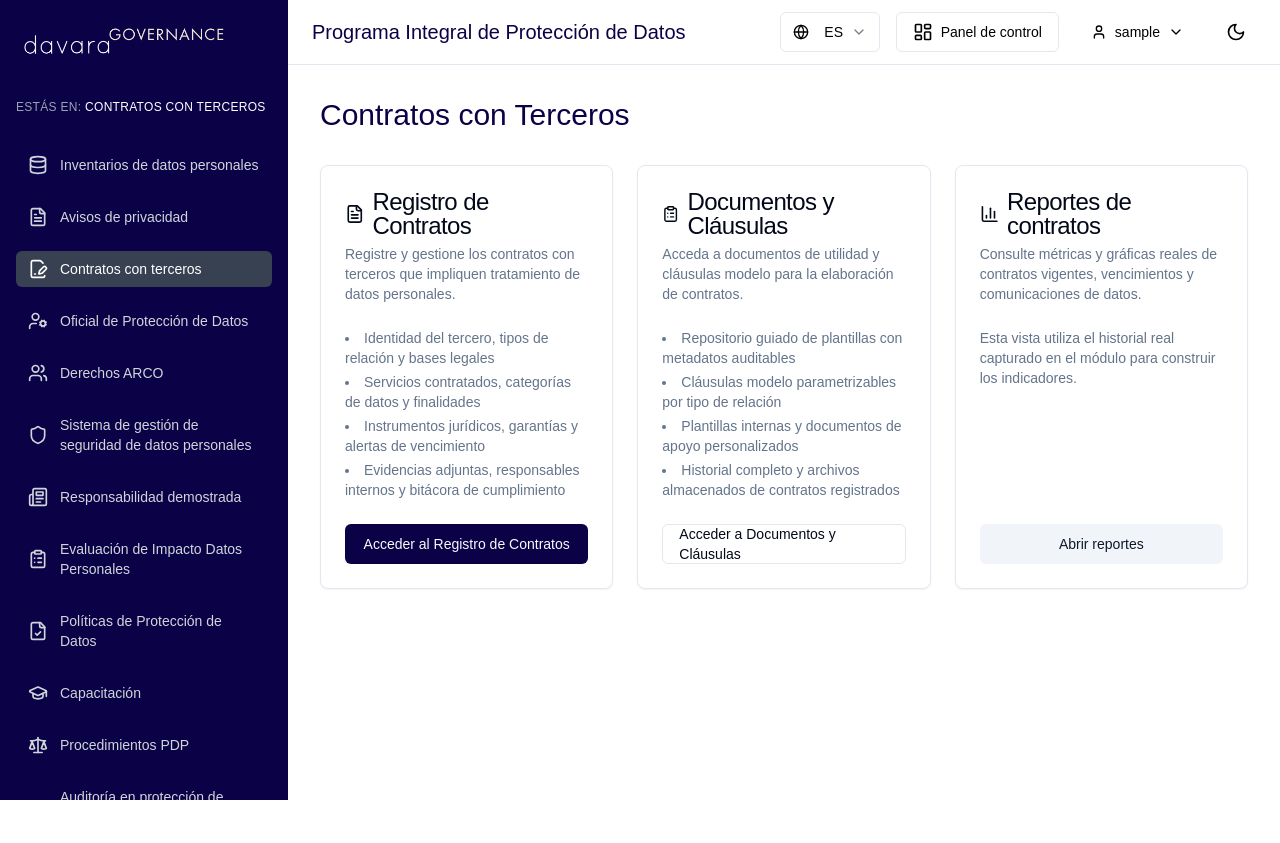
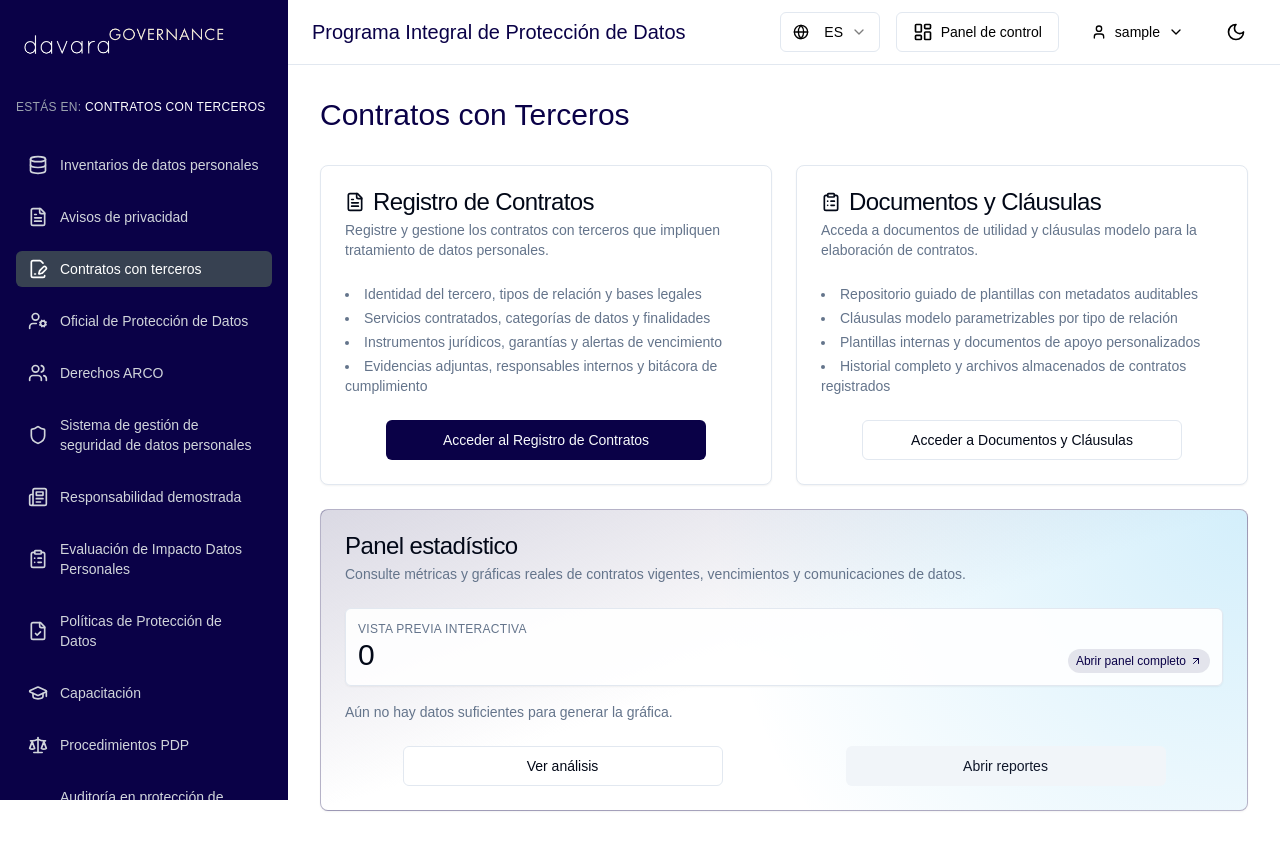
Before and after one commit to vicvaz074/plataforma_ppd, a Next.js app in the folder app/: page /third-party-contracts in a window 1280 px wide. Before the commit the page ends 800 px from the top, so only its background shows below. Built offline with nearby package versions, Linux system fonts and the light colour scheme; sample sign-in values are in the browser's storage; a web font is replaced by a local one.

Commit message:
Reemplaza cards de reportes por ModuleStatisticsCard en EIPD y terceros

```diff
--- a/app/app/arco-rights/page.tsx
+++ b/app/app/arco-rights/page.tsx
@@ -22,7 +22,7 @@ export default function ArcoRightsPage() {
               Seleccione una opción para comenzar la gestión de derechos ARCO.
             </CardDescription>
           </CardHeader>
-          <CardContent className="grid grid-cols-1 md:grid-cols-4 gap-6">
+          <CardContent className="grid grid-cols-1 gap-6 md:grid-cols-2">
             <div className="flex flex-col h-full">
               <Card className="flex-1 flex flex-col hover:shadow-lg transition-shadow duration-300">
                 <CardHeader>
@@ -76,7 +76,7 @@ export default function ArcoRightsPage() {
               </Card>
             </div>
 
-            <div className="flex flex-col h-full">
+            <div className="flex h-full flex-col md:col-span-2">
               <ModuleStatisticsCard
                 dataset="arco"
                 title="Estadísticas ARCO"
--- a/app/app/data-policies/page.tsx
+++ b/app/app/data-policies/page.tsx
@@ -1,6 +1,7 @@
 import Link from "next/link"
 import { Button } from "@/components/ui/button"
 import { Card, CardContent, CardDescription, CardHeader, CardTitle } from "@/components/ui/card"
+import { ModuleStatisticsCard } from "@/components/module-statistics-card"
 
 export default function DataPoliciesLandingPage() {
   return (
@@ -41,6 +42,15 @@ export default function DataPoliciesLandingPage() {
             </Button>
           </CardContent>
         </Card>
+        <div className="md:col-span-2">
+          <ModuleStatisticsCard
+            dataset="policies"
+            title="Panel estadístico"
+            description="Monitorea políticas registradas y su frecuencia de revisión con datos reales."
+            href="/data-policies/consulta"
+            cta="Ver panel del módulo"
+          />
+        </div>
       </div>
     </div>
   )
--- a/app/app/davara-training/page.tsx
+++ b/app/app/davara-training/page.tsx
@@ -564,17 +564,15 @@ export default function TrainingModule() {
           </CardContent>
         </Card>
       </div>
-      {activeSection !== "menu" && (
-      <div className="max-w-md mx-auto mb-6">
+      <div className="mx-auto mb-6 w-full max-w-3xl">
         <ModuleStatisticsCard
           dataset="training"
-          title="Panel estadístico de capacitación"
+          title="Panel estadístico"
           description="Seguimiento por estatus con base en capacitaciones reales registradas."
           href="/davara-training"
           cta="Actualizar panel"
         />
       </div>
-      )}
       {activeSection !== "menu" && (
       <div className="max-w-3xl mx-auto flex items-center justify-end mb-4">
         <Button variant="ghost" onClick={() => setActiveSection("menu")}>Volver al menú</Button>
--- a/app/app/dpo/page.tsx
+++ b/app/app/dpo/page.tsx
@@ -11,7 +11,7 @@ export default function DPOPage() {
     <div className="container mx-auto py-8">
       <h1 className="text-3xl font-bold mb-8">Oficial de Protección de Datos</h1>
 
-      <div className="grid grid-cols-1 md:grid-cols-3 gap-6">
+      <div className="grid grid-cols-1 gap-6 md:grid-cols-2">
         {/* Revisión de Cumplimiento */}
         <Card className="shadow-md hover:shadow-lg transition-shadow">
           <CardHeader className="bg-slate-50 dark:bg-slate-800">
@@ -68,6 +68,7 @@ export default function DPOPage() {
           </CardFooter>
         </Card>
 
+        <div className="md:col-span-2">
           <ModuleStatisticsCard
             dataset="dpo"
             title="Panel estadístico DPO"
@@ -77,5 +78,6 @@ export default function DPOPage() {
           />
         </div>
       </div>
+    </div>
   )
 }
--- a/app/app/eipd/page.tsx
+++ b/app/app/eipd/page.tsx
@@ -1,6 +1,7 @@
 import Link from "next/link"
 import { Card, CardContent, CardDescription, CardHeader, CardTitle } from "@/components/ui/card"
 import { Button } from "@/components/ui/button"
+import { ModuleStatisticsCard } from "@/components/module-statistics-card"
 
 export default function EipdLandingPage() {
   return (
@@ -13,7 +14,7 @@ export default function EipdLandingPage() {
         </p>
       </div>
 
-      <div className="grid grid-cols-1 gap-6 md:grid-cols-3">
+      <div className="grid grid-cols-1 gap-6 md:grid-cols-2">
         <Card className="flex h-full flex-col">
           <CardHeader>
             <CardTitle>Realizar nueva EIPD</CardTitle>
@@ -42,19 +43,15 @@ export default function EipdLandingPage() {
           </CardContent>
         </Card>
 
-        <Card className="flex h-full flex-col">
-          <CardHeader>
-            <CardTitle>Reportes EIPD</CardTitle>
-            <CardDescription>
-              Consulta métricas reales de riesgo, vigencia y estado de evaluaciones capturadas.
-            </CardDescription>
-          </CardHeader>
-          <CardContent className="mt-auto">
-            <Button asChild variant="secondary" className="w-full">
-              <Link href="/eipd/reportes">Abrir reportes</Link>
-            </Button>
-          </CardContent>
-        </Card>
+        <div className="md:col-span-2">
+          <ModuleStatisticsCard
+            dataset="eipd"
+            title="Panel estadístico"
+            description="Consulta métricas reales de riesgo, vigencia y estado de evaluaciones capturadas."
+            href="/eipd/reportes"
+            cta="Abrir reportes"
+          />
+        </div>
 
       </div>
     </div>
--- a/app/app/incidents-breaches/page.tsx
+++ b/app/app/incidents-breaches/page.tsx
@@ -986,7 +986,7 @@ export default function IncidentsAndBreachesPage() {
               Seleccione una opción para comenzar el proceso de gestión de incidentes y brechas de seguridad.
             </CardDescription>
           </CardHeader>
-          <CardContent className="grid grid-cols-1 md:grid-cols-3 gap-6">
+          <CardContent className="grid grid-cols-1 md:grid-cols-2 gap-6">
             {/* Opción Revisión */}
             <div className="flex flex-col h-full">
               <Card className="flex-1 flex flex-col hover:shadow-lg transition-shadow duration-300">
@@ -1027,7 +1027,7 @@ export default function IncidentsAndBreachesPage() {
               </Card>
             </div>
 
-            <div className="flex flex-col h-full">
+            <div className="flex h-full flex-col md:col-span-2">
               <ModuleStatisticsCard
                 dataset="incidents"
                 title="Panel de incidentes"
--- a/app/app/litigation-management/page.tsx
+++ b/app/app/litigation-management/page.tsx
@@ -14,7 +14,7 @@ export default function ProceduresPdpLandingPage() {
         </p>
       </div>
 
-      <div className="grid grid-cols-1 gap-6 md:grid-cols-3">
+      <div className="grid grid-cols-1 gap-6 md:grid-cols-2">
         <Card className="flex h-full flex-col">
           <CardHeader>
             <CardTitle>Registrar Procedimiento PDP</CardTitle>
@@ -43,6 +43,7 @@ export default function ProceduresPdpLandingPage() {
           </CardContent>
         </Card>
 
+        <div className="md:col-span-2">
           <ModuleStatisticsCard
             dataset="procedures"
             title="Reporte y gráficas"
@@ -52,5 +53,6 @@ export default function ProceduresPdpLandingPage() {
           />
         </div>
       </div>
+    </div>
   )
 }
--- a/app/app/privacy-notices/page.tsx
+++ b/app/app/privacy-notices/page.tsx
@@ -14,7 +14,7 @@ export default function PrivacyNoticesLandingPage() {
         </p>
       </div>
 
-      <div className="grid grid-cols-1 gap-6 md:grid-cols-3">
+      <div className="grid grid-cols-1 gap-6 md:grid-cols-2">
         <Card className="flex h-full flex-col">
           <CardHeader>
             <CardTitle>Registrar nuevo aviso</CardTitle>
@@ -44,6 +44,7 @@ export default function PrivacyNoticesLandingPage() {
         </Card>
 
 
+        <div className="md:col-span-2">
           <ModuleStatisticsCard
             dataset="privacy-notices"
             title="Panel estadístico de avisos"
@@ -53,5 +54,6 @@ export default function PrivacyNoticesLandingPage() {
           />
         </div>
       </div>
+    </div>
   );
 }
--- a/app/app/third-party-contracts/page.tsx
+++ b/app/app/third-party-contracts/page.tsx
@@ -2,15 +2,16 @@
 
 import { Card, CardContent, CardDescription, CardFooter, CardHeader, CardTitle } from "@/components/ui/card"
 import { Button } from "@/components/ui/button"
-import { FileText, ClipboardList, BarChart3 } from "lucide-react"
+import { FileText, ClipboardList } from "lucide-react"
 import Link from "next/link"
+import { ModuleStatisticsCard } from "@/components/module-statistics-card"
 
 export default function ThirdPartyContractsPage() {
   return (
     <div className="container mx-auto py-8">
       <h1 className="mb-8 text-3xl font-bold">Contratos con Terceros</h1>
 
-      <div className="grid grid-cols-1 gap-6 md:grid-cols-3">
+      <div className="grid grid-cols-1 gap-6 md:grid-cols-2">
         <Card className="flex h-full flex-col">
           <CardHeader>
             <CardTitle className="flex items-center gap-2">
@@ -61,25 +62,15 @@ export default function ThirdPartyContractsPage() {
           </CardFooter>
         </Card>
 
-        <Card className="flex h-full flex-col">
-          <CardHeader>
-            <CardTitle className="flex items-center gap-2">
-              <BarChart3 className="h-5 w-5" />
-              Reportes de contratos
-            </CardTitle>
-            <CardDescription>
-              Consulte métricas y gráficas reales de contratos vigentes, vencimientos y comunicaciones de datos.
-            </CardDescription>
-          </CardHeader>
-          <CardContent className="flex-grow text-sm text-muted-foreground">
-            Esta vista utiliza el historial real capturado en el módulo para construir los indicadores.
-          </CardContent>
-          <CardFooter>
-            <Button asChild className="w-full" variant="secondary">
-              <Link href="/third-party-contracts/reportes">Abrir reportes</Link>
-            </Button>
-          </CardFooter>
-        </Card>
+        <div className="md:col-span-2">
+          <ModuleStatisticsCard
+            dataset="contracts"
+            title="Panel estadístico"
+            description="Consulte métricas y gráficas reales de contratos vigentes, vencimientos y comunicaciones de datos."
+            href="/third-party-contracts/reportes"
+            cta="Abrir reportes"
+          />
+        </div>
       </div>
     </div>
   )
```
Lines whose indentation alone changed are shown as unchanged.
